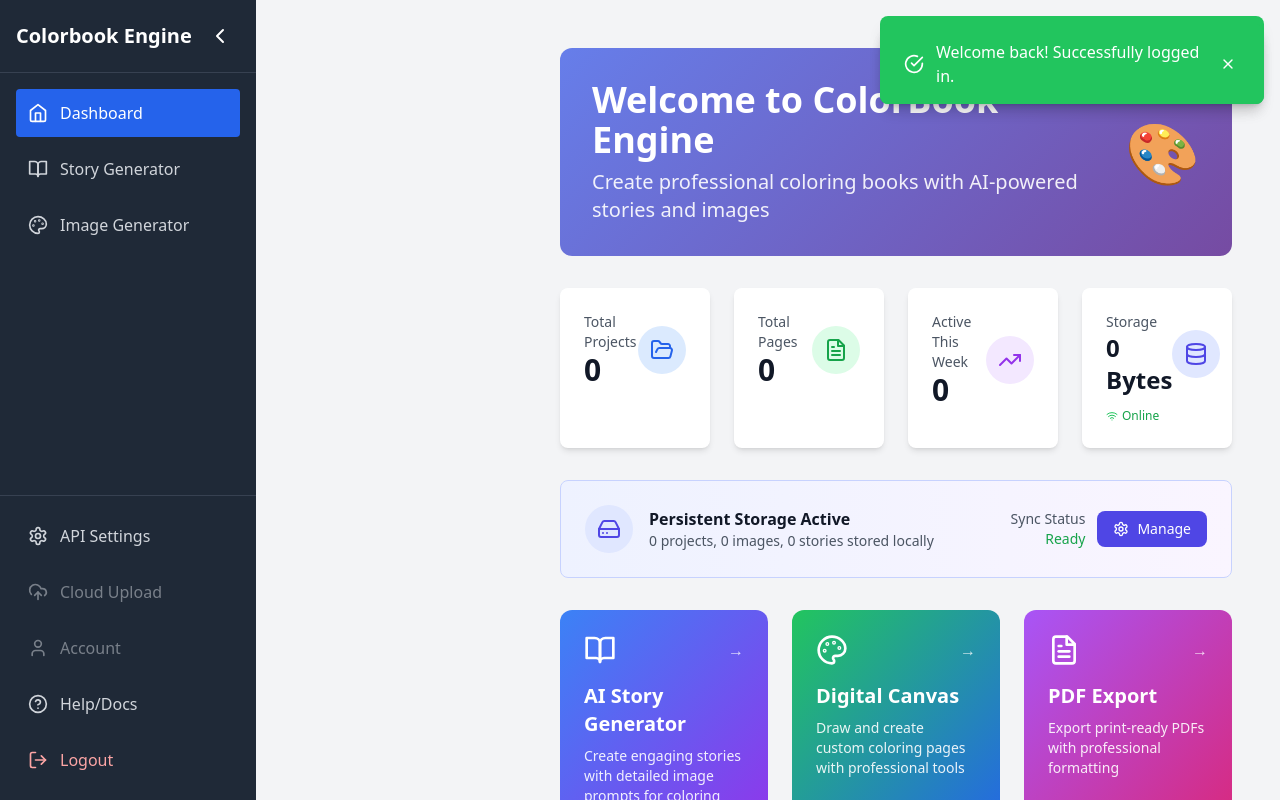
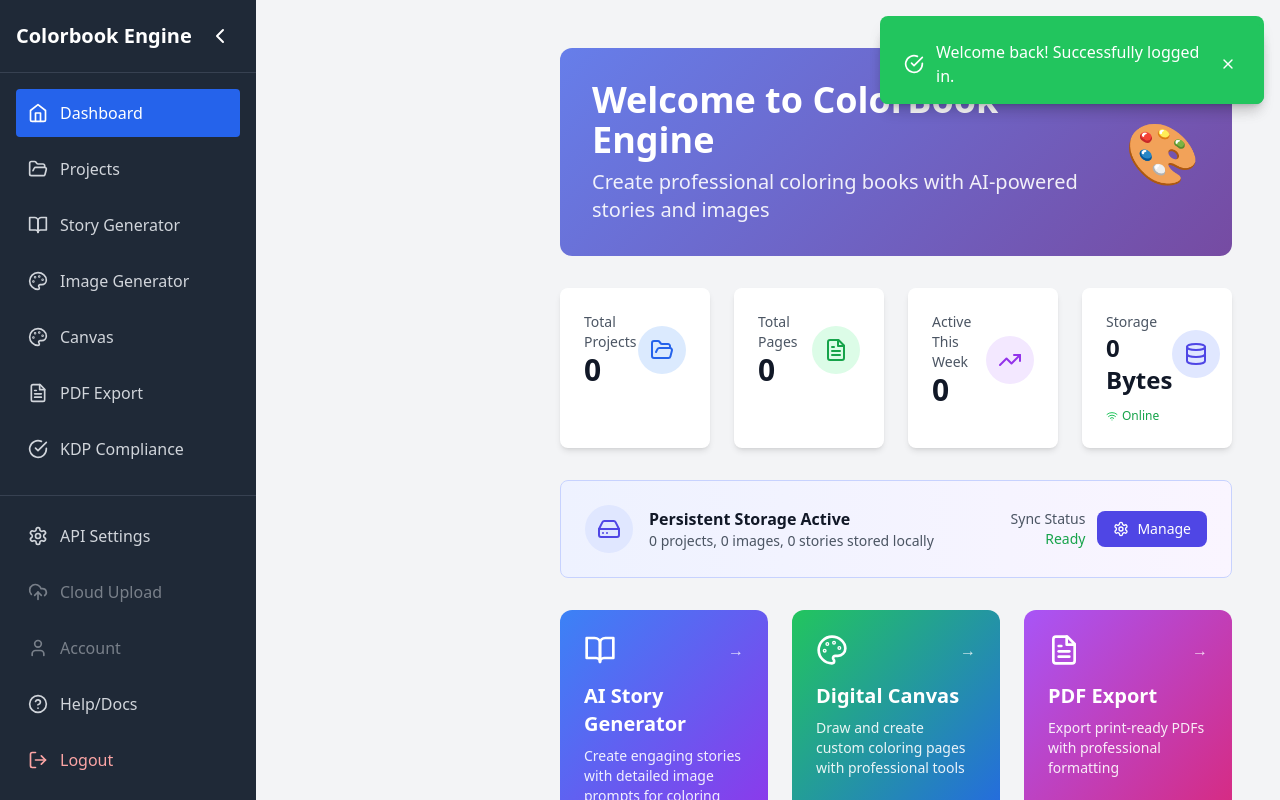
Before and after one commit to Kajdep/colorbook-engine-clean, a React (Vite) app: page / in a window 1280 px wide. Both pictures are taken after typing "name@example.com", "Sample123" into the empty fields and a click on the button "Sign In". Built offline with nearby package versions, Linux system fonts and the light colour scheme.

Commit message:
Add new navigation sections

```diff
--- a/src/components/Sidebar.tsx
+++ b/src/components/Sidebar.tsx
@@ -1,7 +1,21 @@
 import React from 'react';
 import { useAppStore } from '../store/useAppStore';
 import { Section } from '../types'; // Import Section type
-import { Home, Settings, BookOpen, Palette, UploadCloud, User, HelpCircle, ChevronLeft, ChevronRight, LogOut } from 'lucide-react';
+import {
+  Home,
+  Settings,
+  BookOpen,
+  Palette,
+  FileText,
+  FolderOpen,
+  CheckCircle,
+  UploadCloud,
+  User,
+  HelpCircle,
+  ChevronLeft,
+  ChevronRight,
+  LogOut,
+} from 'lucide-react';
 
 const Sidebar: React.FC = () => {
   const {
@@ -45,8 +59,12 @@ const Sidebar: React.FC = () => {
       <nav className="flex-grow p-4 space-y-2 overflow-y-auto">
         {[
           { id: 'dashboard' as Section, label: 'Dashboard', icon: Home },
+          { id: 'projects' as Section, label: 'Projects', icon: FolderOpen },
           { id: 'story-generator' as Section, label: 'Story Generator', icon: BookOpen },
           { id: 'image-generator' as Section, label: 'Image Generator', icon: Palette },
+          { id: 'canvas' as Section, label: 'Canvas', icon: Palette },
+          { id: 'pdf' as Section, label: 'PDF Export', icon: FileText },
+          { id: 'kdp' as Section, label: 'KDP Compliance', icon: CheckCircle },
         ].map((item) => (
           <button
             key={item.id}
```
